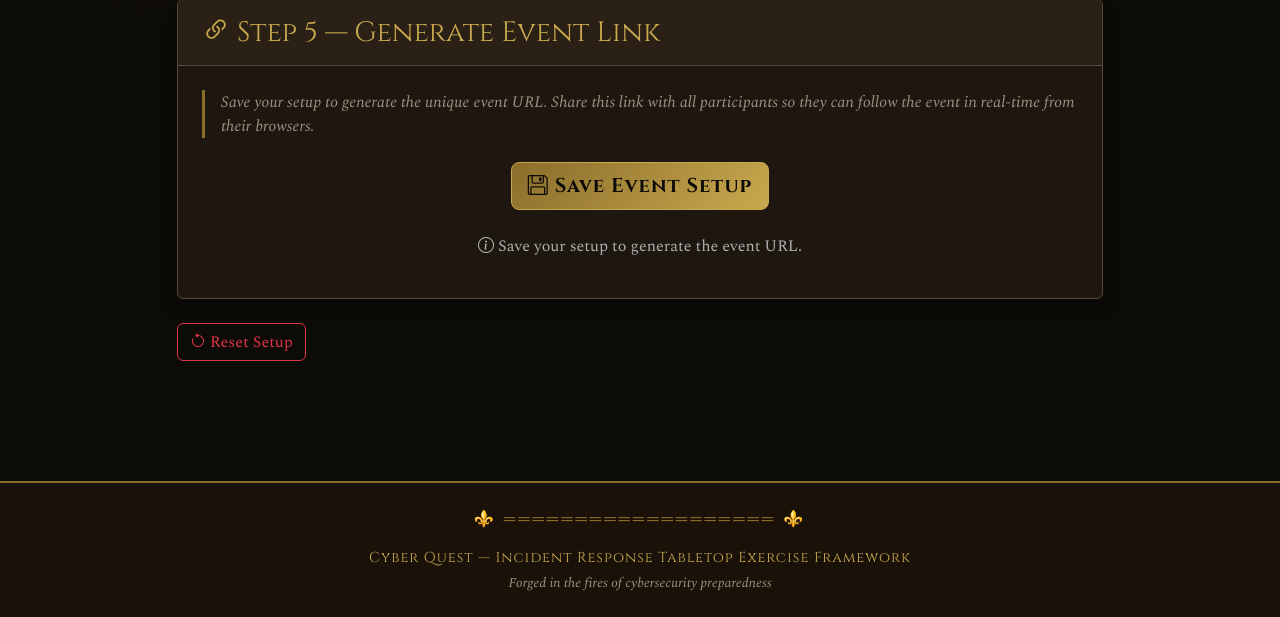
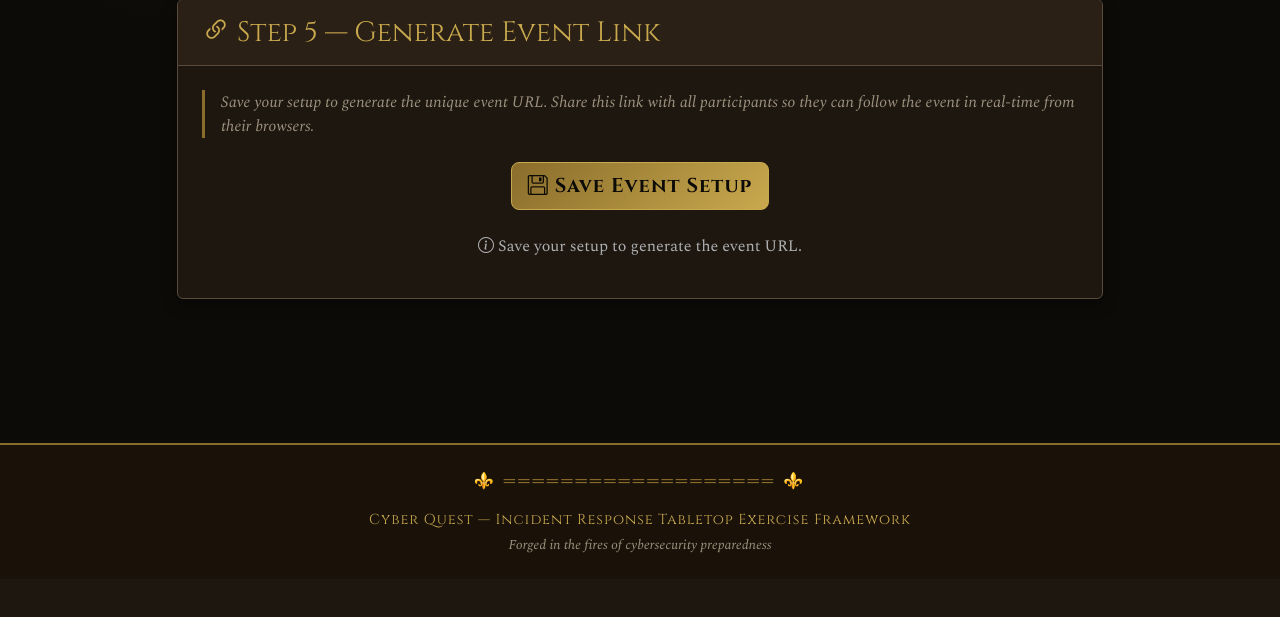
Before and after one commit to pbassill/Cyber-Sec-Table-Top, a PHP site: page /setup.php in a window 1280 px wide. Shown: the part 2754-3371 px from the top of the page. After the commit the page ends 3307 px from the top, so only its background shows below. Run offline with PHP 8.4, Linux system fonts and the light colour scheme.

Commit message:
Remove Reset Setup button from setup.php
Agent-Logs-Url: https://github.com/pbassill/Cyber-Sec-Table-Top/sessions/47c1aefe-6657-4841-b58c-1c58933eac07

Co-authored-by: pbassill <2863815+pbassill@users.noreply.github.com>

```diff
--- a/setup.php
+++ b/setup.php
@@ -91,26 +91,6 @@ if ($_SERVER['REQUEST_METHOD'] === 'POST') {
                 }
                 break;
 
-            case 'reset_setup':
-                $oldCode = $session['session_code'] ?? '';
-                if ($oldCode !== '') {
-                    deleteSharedSession($oldCode);
-                }
-                $session = [
-                    'scenarios' => [],
-                    'current_scenario' => 0,
-                    'current_inject' => 0,
-                    'roll_history' => [],
-                    'notes' => [],
-                    'participants' => [],
-                    'session_code' => '',
-                    'event_name' => '',
-                    'selected_campaign' => '',
-                    'started' => false
-                ];
-                saveSessionData($session);
-                $success = 'Event setup has been reset.';
-                break;
         }
     }
 }
@@ -407,14 +387,7 @@ $playerUrl = buildPlayerUrl($session['session_code'] ?? '');
         <div class="col-lg-10">
 
                 <!-- Action Buttons -->
-                <div class="d-flex justify-content-between mb-5">
-                    <form method="POST" class="d-inline" onsubmit="return confirm('Reset all event setup? This cannot be undone.');">
-                        <input type="hidden" name="csrf_token" value="<?php echo htmlspecialchars($csrfToken, ENT_QUOTES, 'UTF-8'); ?>">
-                        <button type="submit" name="action" value="reset_setup" class="btn btn-outline-danger">
-                            <i class="bi bi-arrow-counterclockwise"></i> Reset Setup
-                        </button>
-                    </form>
-
+                <div class="d-flex justify-content-end mb-5">
                     <?php if (!empty($session['scenarios']) && !empty($session['session_code'])): ?>
                     <form method="POST" class="d-inline">
                         <input type="hidden" name="csrf_token" value="<?php echo htmlspecialchars($csrfToken, ENT_QUOTES, 'UTF-8'); ?>">
```
